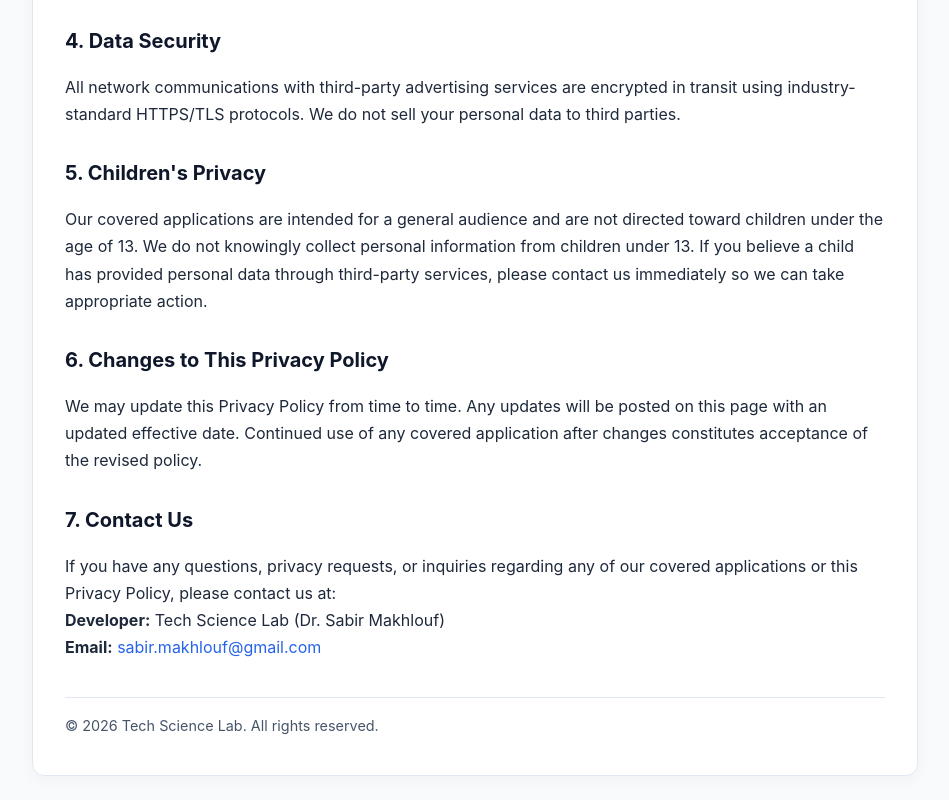
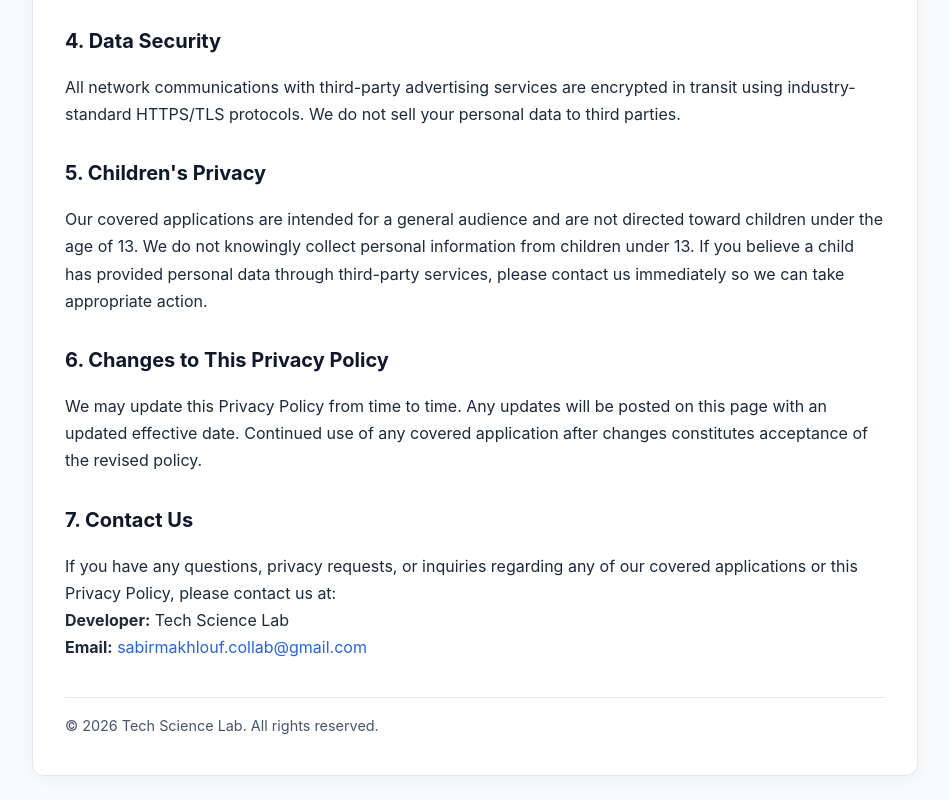
Before and after one commit to Sabir-Makhlouf/Sabir-Makhlouf.github.io, a plain HTML site: page privacy-policy.html in a window 1280 px wide. Shown: the part 1670-2470 px from the top of the page, without its empty margins (165-1114 px from the left). Drawn offline with Linux system fonts and the light colour scheme.

Commit message:
Update contact information in privacy policy

```diff
--- a/privacy-policy.html
+++ b/privacy-policy.html
@@ -165,8 +165,8 @@
     <h2>7. Contact Us</h2>
     <p>
       If you have any questions, privacy requests, or inquiries regarding any of our covered applications or this Privacy Policy, please contact us at:<br />
-      <strong>Developer:</strong> Tech Science Lab (Dr. Sabir Makhlouf)<br />
-      <strong>Email:</strong> <a href="mailto:sabir.makhlouf@gmail.com">sabir.makhlouf@gmail.com</a>
+      <strong>Developer:</strong> Tech Science Lab<br />
+      <strong>Email:</strong> <a href="mailto:sabirmakhlouf.collab@gmail.com">sabirmakhlouf.collab@gmail.com</a>
     </p>
 
     <footer>
```
